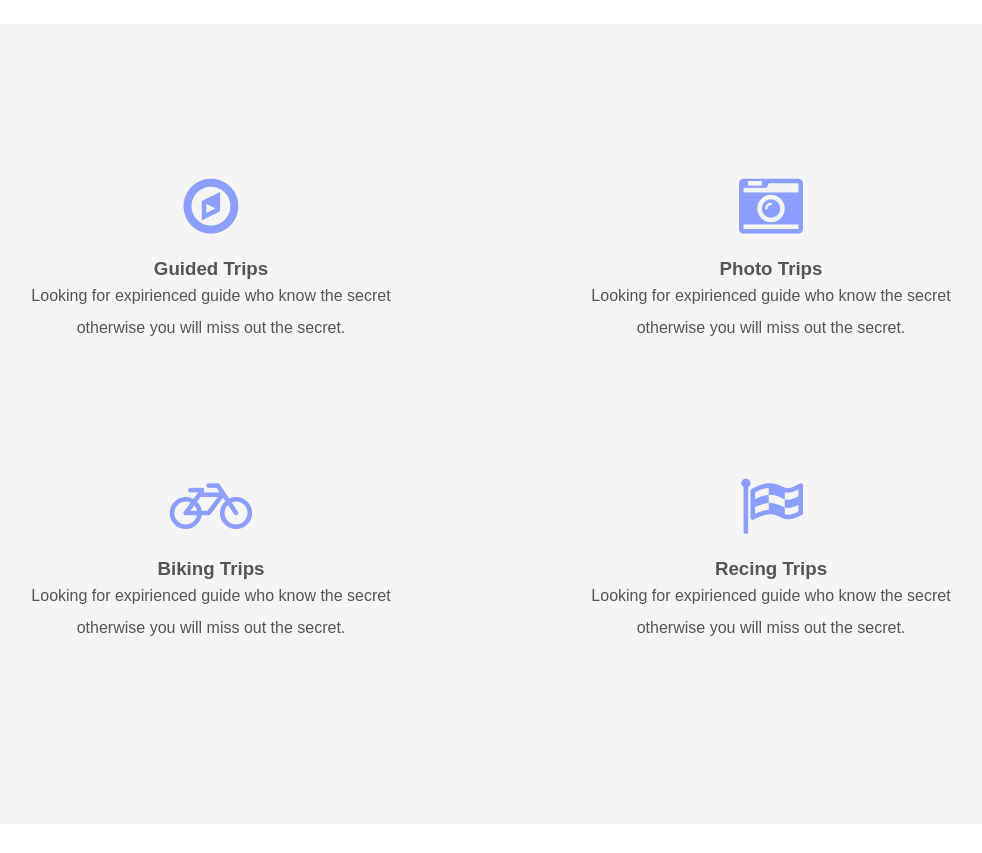
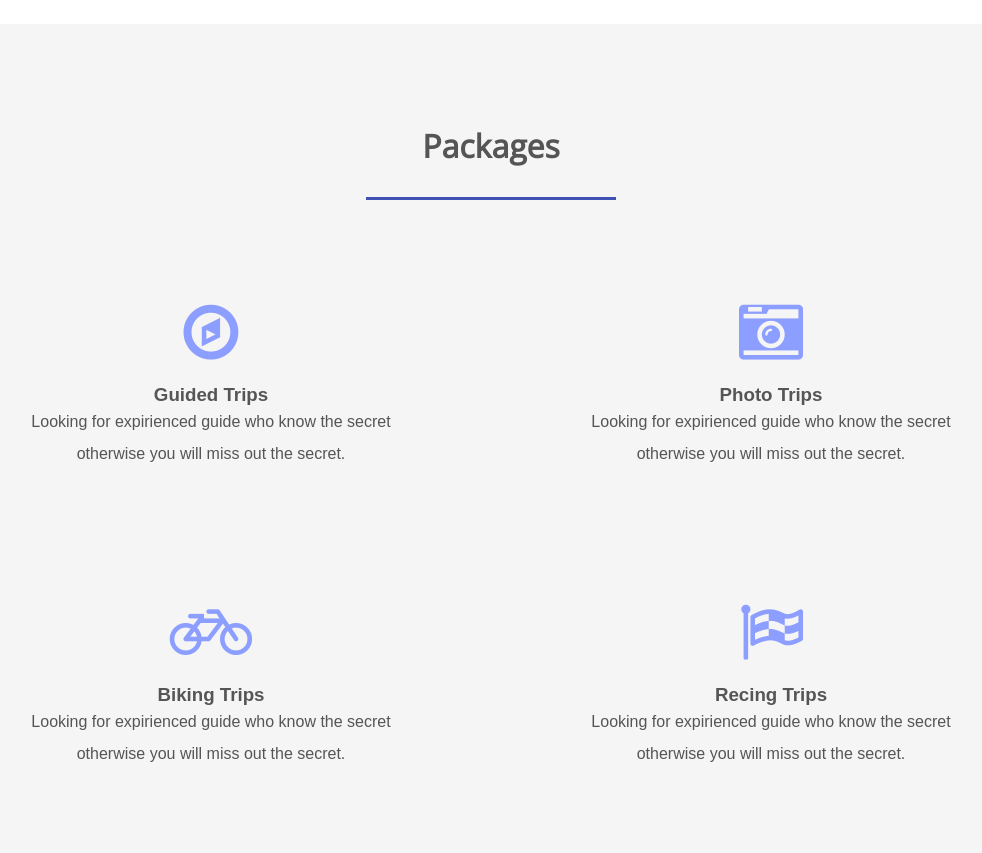
Before and after one commit to sansari150894/Mountain-Travel, a plain HTML site: page index.html in a window 1280 px wide. Shown: the part 1896-2749 px from the top of the page, without its empty margins (149-1131 px from the left). Drawn offline with nearby package versions, Linux system fonts and the light colour scheme.

Commit message:
packages section got heading

```diff
--- a/index.html
+++ b/index.html
@@ -21,7 +21,7 @@
         <li><a href="#newsletter">Newsletter</a></li>
       </nav>
   </header>
-  <section class="hero">
+  <section id="home" class="hero">
     <div class=background-image style="background-image: URL(assets/img/main.jpg)"></div>
     <div class="hero-content-area">
       <h1>Mountain Travel</h1>
@@ -46,6 +46,10 @@
     </ul>
   </section>
   <section id=packages class ="packages">
+      <h3 class="title">
+          Packages
+      </h3>
+       <hr>
     <ul class="grid">
       <li>
         <i class ="fa fa-compass fa-4x"></i>
```
